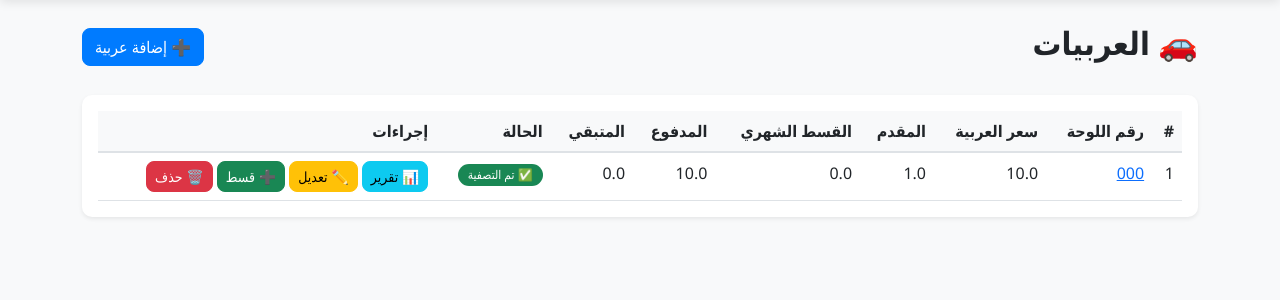
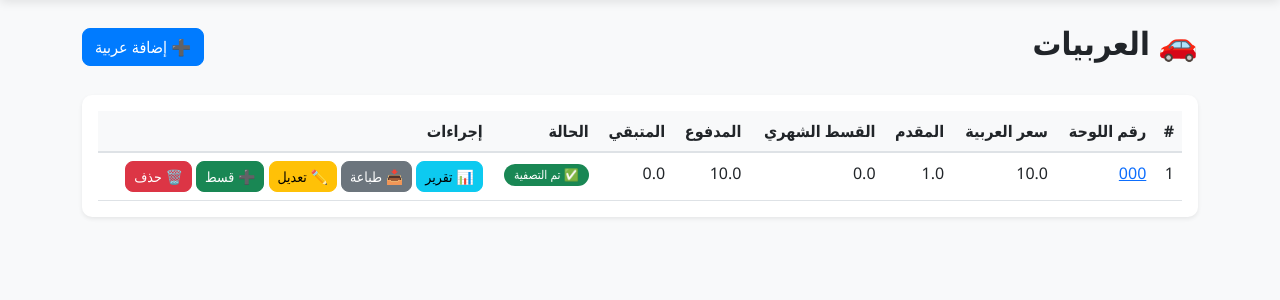
Before and after one commit to mariam-anwar-elgendy/AdamsCargo, a Flask app: page /cars in a window 1280 px wide. Shown: the part 57-357 px from the top of the page. Run offline with Flask 3, Linux system fonts and the light colour scheme; data comes from the database, SQL or seed files in the repository; tables that the repository leaves empty hold one stand-in row (values such as "Sample post").

Commit message:
Refactor cars.html to improve structure and clarity

```diff
--- a/templates/cars.html
+++ b/templates/cars.html
@@ -50,6 +50,7 @@
                         <td>
                             <a href="{{ url_for('car_report', cid=car.id) }}" class="btn btn-sm btn-info">📊 تقرير</a>
                             {% if session.role in ['admin', 'root'] %}
+                            <a href="{{ url_for('export_car_report', cid=car.id) }}" class="btn btn-sm btn-secondary">📥 طباعة</a>
                             <button type="button" class="btn btn-sm btn-warning" data-bs-toggle="modal" data-bs-target="#editCarModal{{ car.id }}">
                                 ✏️ تعديل
                             </button>
```
